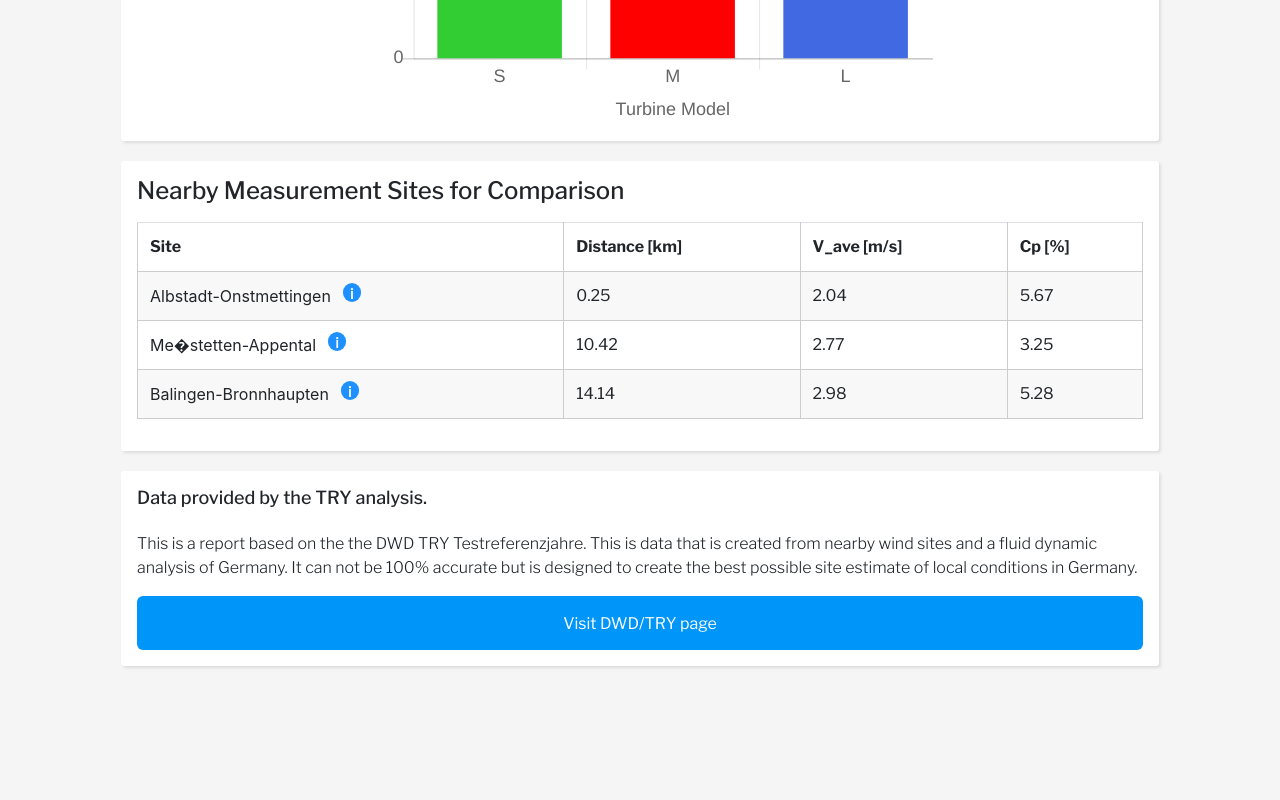
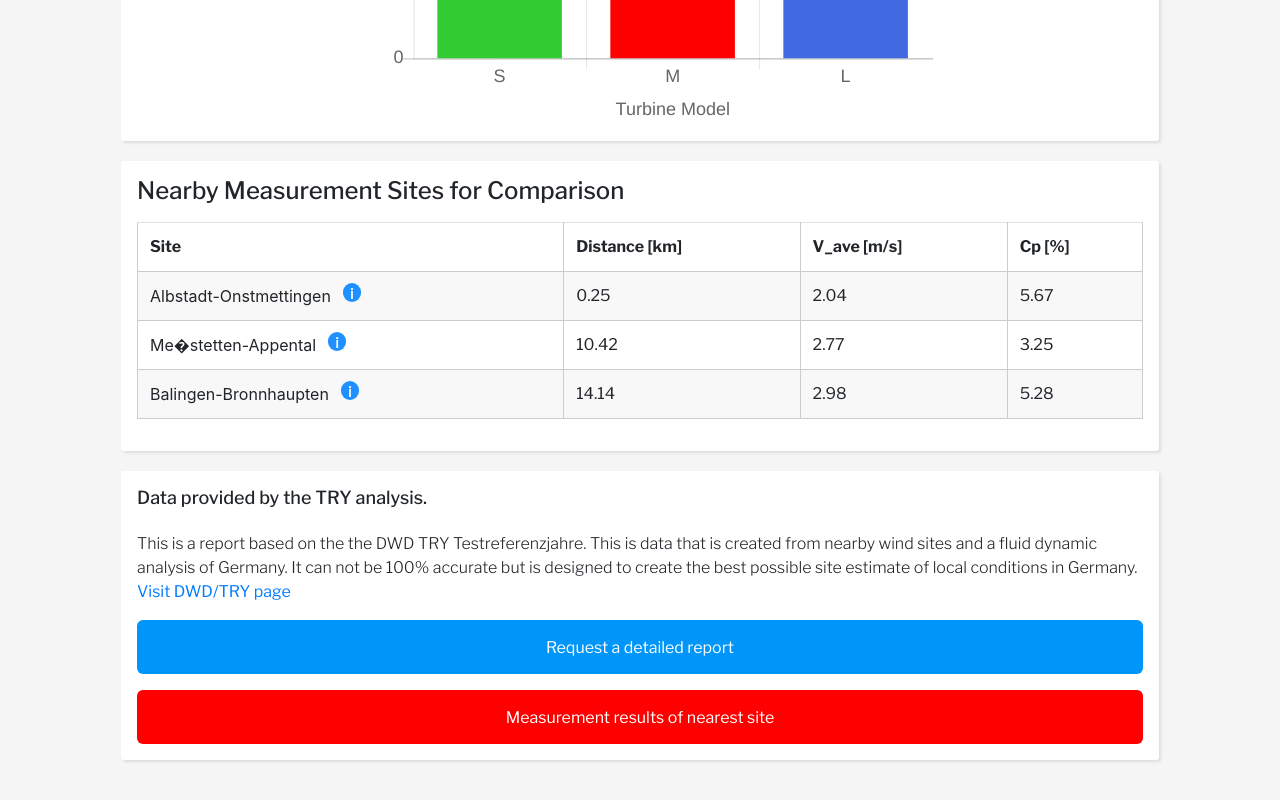
Before and after one commit to spanishinquistion/SummerWind, a plain HTML site: page try_data/158_258/try_dashboard_158_258.html in a window 1280 px wide. Shown: the part 5476-6276 px from the top of the page. Before the commit the page ends 6232 px from the top, so only its background shows below. Drawn offline with nearby package versions, Linux system fonts and the light colour scheme.

Commit message:
Add files via upload

```diff
--- a/try_data/158_258/try_dashboard_158_258.html
+++ b/try_data/158_258/try_dashboard_158_258.html
@@ -1,4 +1,4 @@
-<!-- 00003 dashboard html input file -->
+<!-- try dashboard html input file -->
 
 <!--<script type="text/javascript" src="hi_res_dashboard_site_data_00003.json"></script> -->
 <!DOCTYPE html>
@@ -6,8 +6,7 @@
 
 <head>
 <META HTTP-EQUIV="content-type" CONTENT="text/html; charset=utf-8">
-<script type="text/javascript" src="try_dashboard_site_data_158_258.json"></script>
-  <script type="text/javascript" src="https://cdnjs.cloudflare.com/ajax/libs/d3/3.5.17/d3.min.js"></script>
+<script type="text/javascript" src="try_dashboard_site_data_158_258.json"></script>   <script type="text/javascript" src="https://cdnjs.cloudflare.com/ajax/libs/d3/3.5.17/d3.min.js"></script>
 
   <script src="https://cdnjs.cloudflare.com/ajax/libs/Chart.js/2.7.2/Chart.js"></script>
   <script src="https://code.jquery.com/jquery-3.3.1.min.js"></script>
@@ -303,10 +302,19 @@ document.getElementById('neary_site_comparison').appendChild(table_body_element)
       <h3>Data provided by the TRY analysis. </h3>
 
 <p>This is a report based on the the DWD TRY Testreferenzjahre. This is data that is created from nearby wind sites and a fluid dynamic analysis of Germany. It can not be 100% accurate but is designed to create the best possible site estimate of local conditions in Germany.</p>
-<div class="button"><script>
+<div class="buttonTRY"><script>
    document.write('<a href='), document.write(try_report_link), document.write(' target="_blank">Visit DWD/TRY page</a>')
 </script>
 </div>
 
+<div class="button"><script>document.write('<a href=mailto:' + owd_email  + '?subject=Detailed%20wind%20data%20SITE%20-%20' + site_data.number + "%20"   + site_data.site + ",%20"   + site_data.land+ '>' + "Request a detailed report" + '</a>')</script>
+</div>
+
+<div class="cell_hi_res_link" >
+  <div class="button3" id = "hi_res_condition" style="visibility: visible;">
+    <script>document.write('<a href=../../meas_data/' + try_near_comp.site_number[0] + '/dashboard_' + try_near_comp.site_number[0] +'.html >'  + "Measurement results of nearest site" + '</a>')</script>
+  </div>
+<div>
+
 </body>
 </html>
```
Also changed, not shown: try_data/424_279/try_dashboard_424_279.html (+12 -4 lines), try_data/434_63/try_dashboard_434_63.html (+12 -4 lines), try_data/619_553/try_dashboard_619_553.html (+12 -4 lines), try_data/655_214/try_dashboard_655_214.html (+12 -4 lines), try_data/663_515/try_dashboard_663_515.html (+12 -4 lines), try_data/736_342/try_dashboard_736_342.html (+12 -4 lines), try_data/759_210/try_dashboard_759_210.html (+12 -4 lines).
